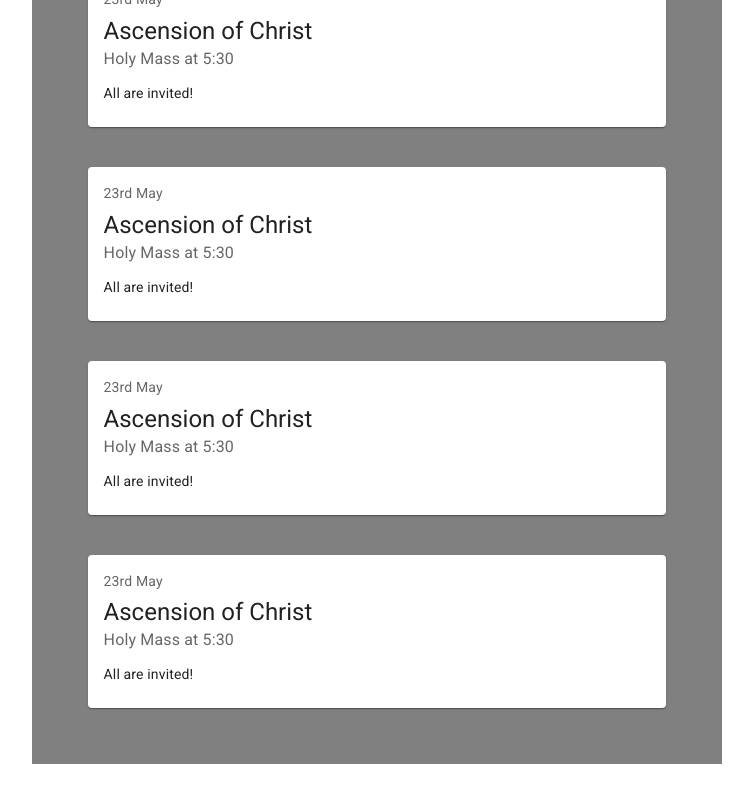
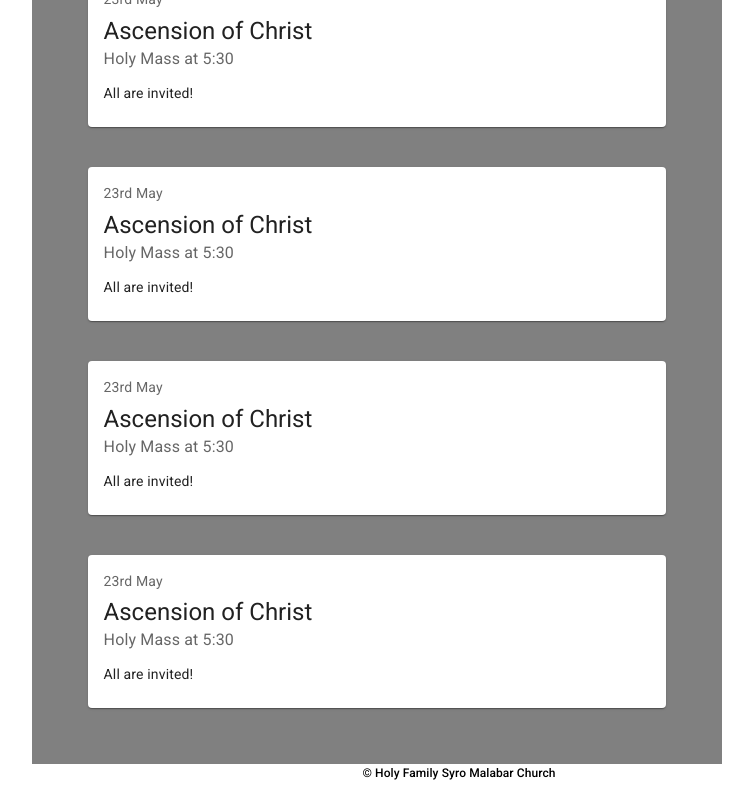
Before and after one commit to jobinbasani/user-manager, a React (Create React App) app in the folder ui/user-manager/: page / in a window 1280 px wide. Shown: the part 729-1529 px from the top of the page, without its empty margins (181-934 px from the left). Before the commit the page ends 1493 px from the top, so only its background shows below. Built offline with nearby package versions, Linux system fonts and the light colour scheme.

Commit message:
Update layout

```diff
--- a/ui/user-manager/src/App.tsx
+++ b/ui/user-manager/src/App.tsx
@@ -1,6 +1,8 @@
 import './App.css';
 
 import { Box, Stack } from '@mui/material';
+import Container from '@mui/material/Container';
+import Typography from '@mui/material/Typography';
 import Sidebar from './components/layout/Sidebar';
 import Feed from './components/layout/Feed';
 import Rightbar from './components/layout/Rightbar';
@@ -17,11 +19,16 @@ function App() {
     </div> */
     <Box>
       <Navbar />
-      <Stack direction={{ xs: 'column', md: 'row' }} spacing={2} justifyContent="space-between">
-        <Sidebar />
-        <Feed />
-        <Rightbar />
-      </Stack>
+      <Box sx={{ flexGrow: 1 }}>
+        <Stack direction={{ xs: 'column', md: 'row' }} spacing={2} justifyContent="space-between">
+          <Sidebar />
+          <Feed />
+          <Rightbar />
+        </Stack>
+      </Box>
+      <Container sx={{ textAlign: 'center' }}>
+        <Typography variant="h6" sx={{ fontSize: 12, paddingBottom: 2 }}>&copy; Holy Family Syro Malabar Church</Typography>
+      </Container>
     </Box>
   );
 }
```
